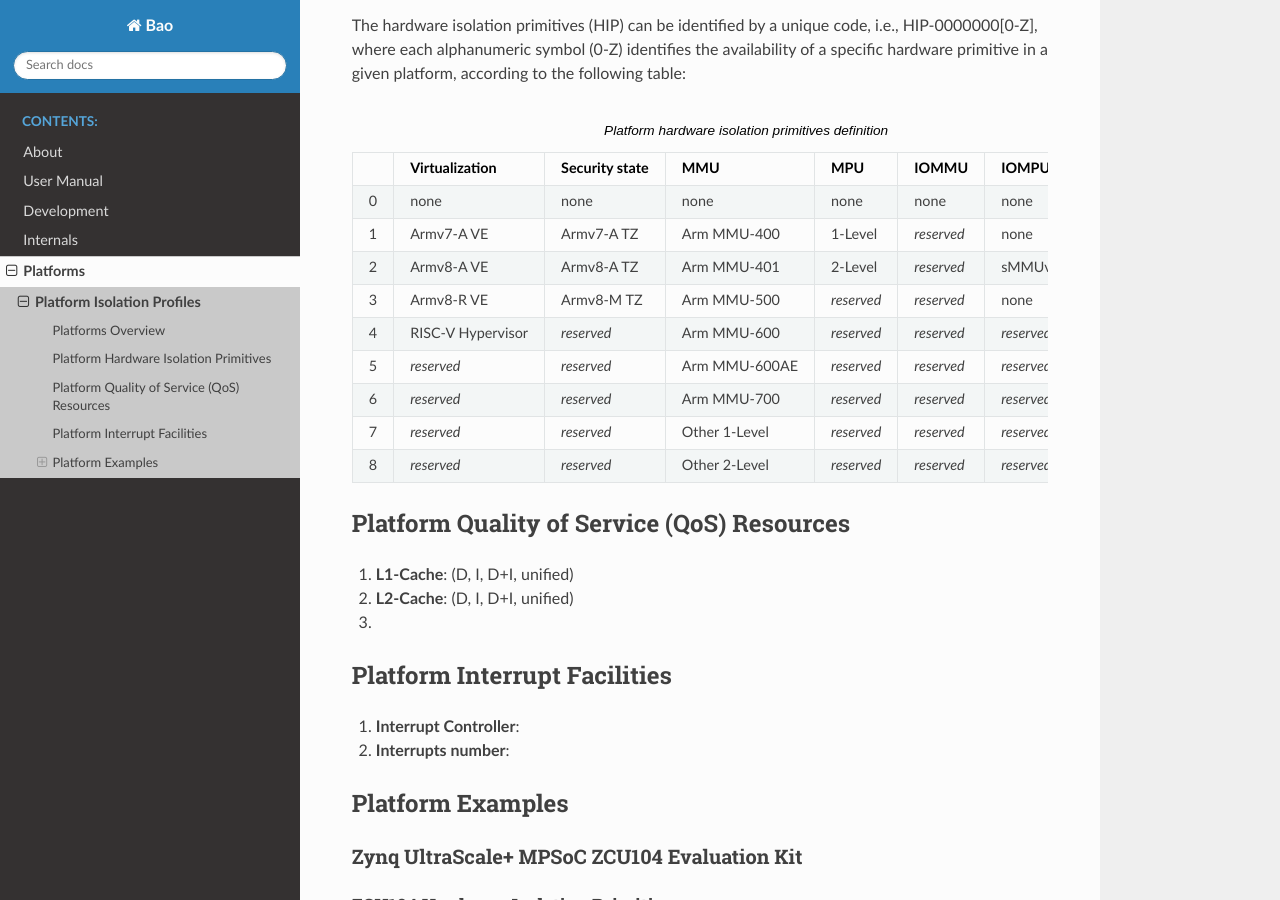
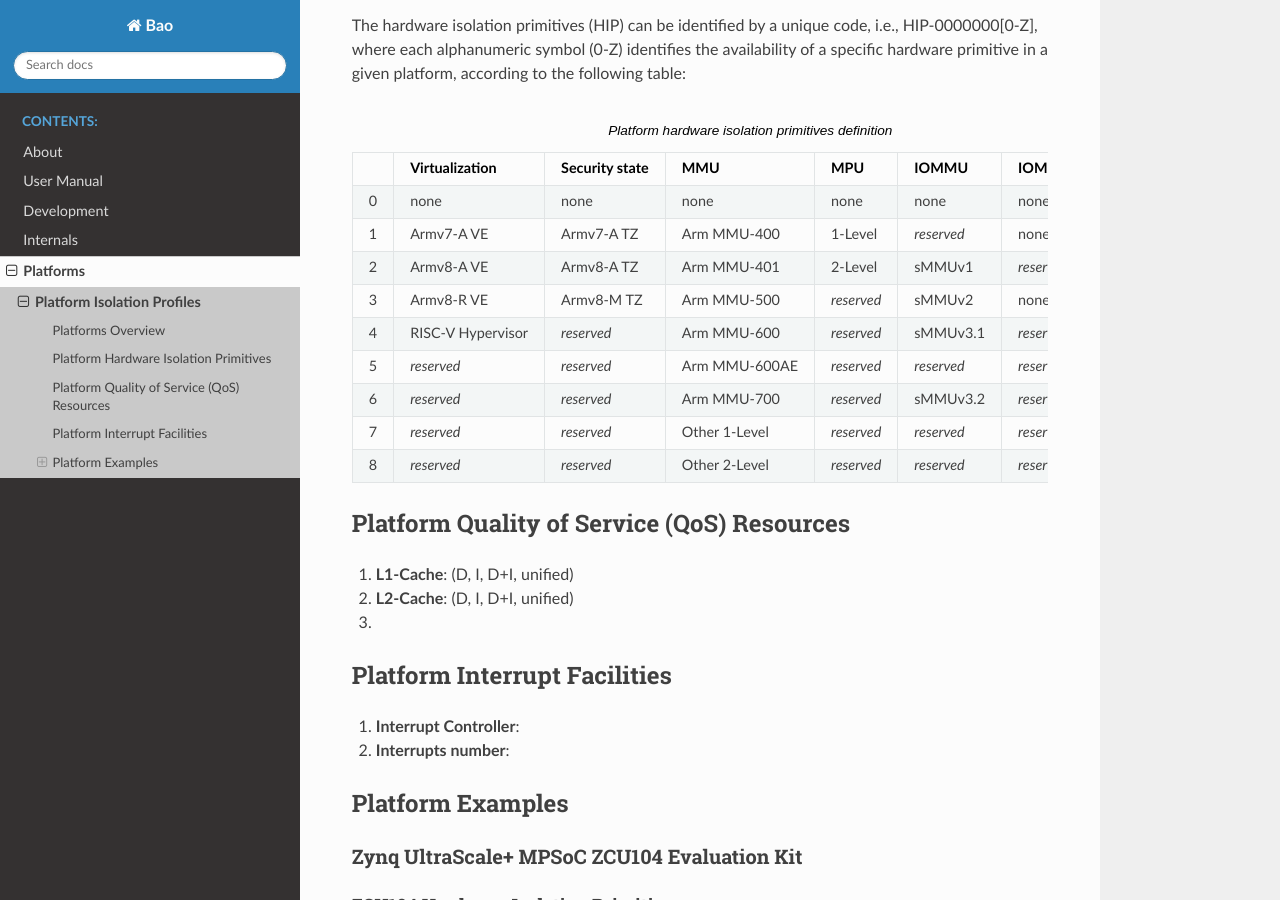
Before and after one commit to bao-project/bao-docs, a Sphinx documentation site: the page built from source/platform/platform.rst, in a window 1280 px wide and 900 px high, scrolled down 1314 px. Built offline with Sphinx 7.4.7 and the Read the Docs theme 2.0.0, drawn with Linux system fonts in a browser that asks for light colours.

Commit message:
fix HPI table smmu options

```diff
--- a/source/platform/platform.rst
+++ b/source/platform/platform.rst
@@ -112,15 +112,15 @@ the following table:
      - Armv8-A TZ
      - Arm MMU-401
      - 2-Level
+     - sMMUv1
      - *reserved*
-     - sMMUv2
-     - none
+     - *reserved*
    * - 3
      - Armv8-R VE
      - Armv8-M TZ
      - Arm MMU-500
      - *reserved*
-     - *reserved*
+     - sMMUv2
      - none
      - none
    * - 4
@@ -128,7 +128,7 @@ the following table:
      - *reserved*
      - Arm MMU-600
      - *reserved*
-     - *reserved*
+     - sMMUv3.1
      - *reserved*
      - *reserved*
    * - 5
@@ -144,7 +144,7 @@ the following table:
      - *reserved*
      - Arm MMU-700
      - *reserved*
-     - *reserved*
+     - sMMUv3.2
      - *reserved*
      - *reserved*
    * - 7
```
